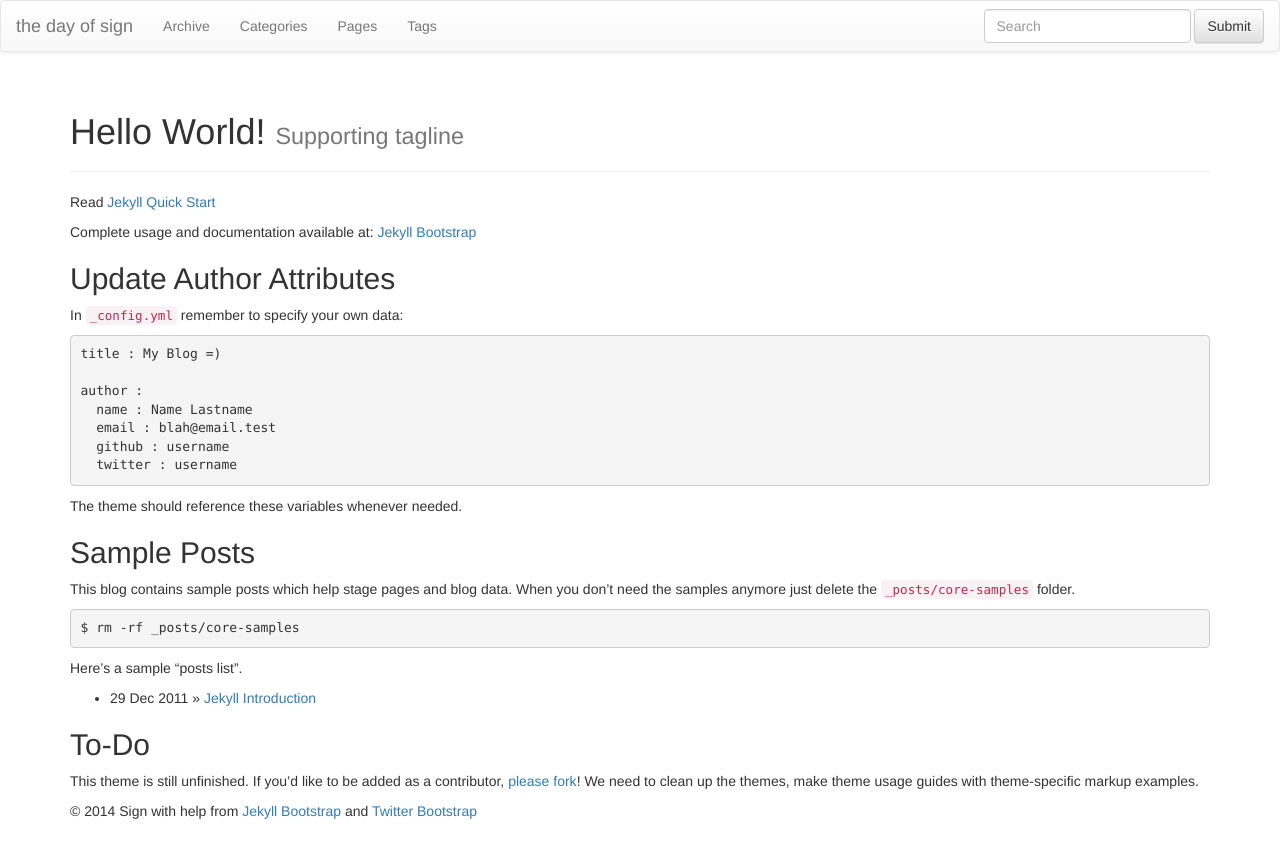
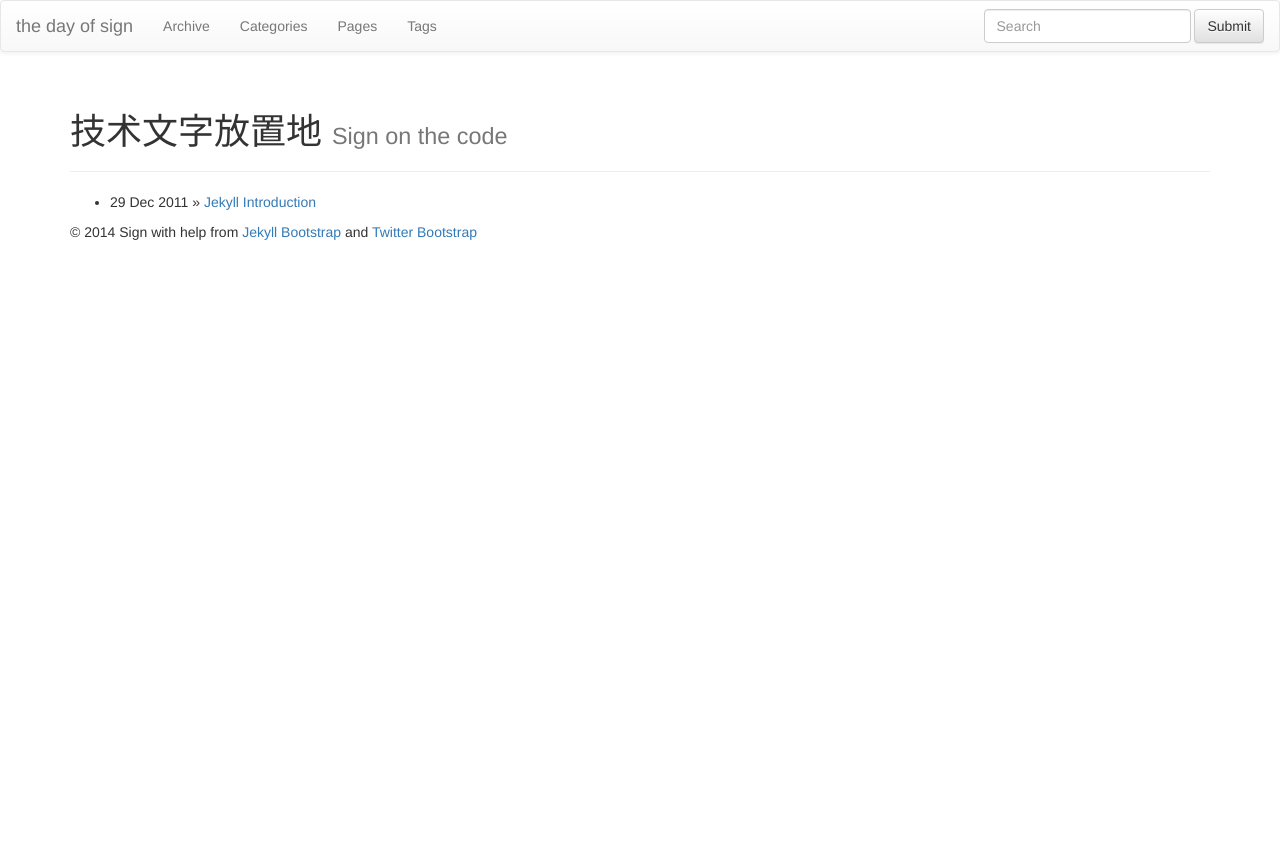
Before and after one commit to ccx01/ccx01.github.io, a Jekyll site: the page built from index.md, in a window 1280 px wide. Shown: the top 858 px of the page. Built offline with Jekyll 4.4.1, drawn with Linux system fonts in a browser that asks for light colours; nearby versions of some CDN libraries; library files that are not in the unit come from our copies.

Commit message:
更新首页

```diff
--- a/index.md
+++ b/index.md
@@ -1,44 +1,15 @@
 ---
 layout: page
-title: Hello World!
-tagline: Supporting tagline
+title: 技术文字放置地
+tagline: Sign on the code
 ---
 {% include JB/setup %}
-
-Read [Jekyll Quick Start](http://jekyllbootstrap.com/usage/jekyll-quick-start.html)
-
-Complete usage and documentation available at: [Jekyll Bootstrap](http://jekyllbootstrap.com)
-
-## Update Author Attributes
-
-In `_config.yml` remember to specify your own data:
-
-    title : My Blog =)
-
-    author :
-      name : Name Lastname
-      email : blah@email.test
-      github : username
-      twitter : username
-
-The theme should reference these variables whenever needed.
-
-## Sample Posts
-
-This blog contains sample posts which help stage pages and blog data.
-When you don't need the samples anymore just delete the `_posts/core-samples` folder.
-
-    $ rm -rf _posts/core-samples
-
-Here's a sample "posts list".
-
 <ul class="posts">
-  {% for post in site.posts %}
-    <li><span>{{ post.date | date_to_string }}</span> &raquo; <a href="{{ BASE_PATH }}{{ post.url }}">{{ post.title }}</a></li>
-  {% endfor %}
+	{% for post in site.posts %}
+	<li>
+		<span>{{ post.date | date_to_string }}</span>
+		&raquo;
+		<a href="{{ BASE_PATH }}{{ post.url }}">{{ post.title }}</a>
+	</li>
+	{% endfor %}
 </ul>
-
-## To-Do
-
-This theme is still unfinished. If you'd like to be added as a contributor, [please fork](http://github.com/plusjade/jekyll-bootstrap)!
-We need to clean up the themes, make theme usage guides with theme-specific markup examples.
```
